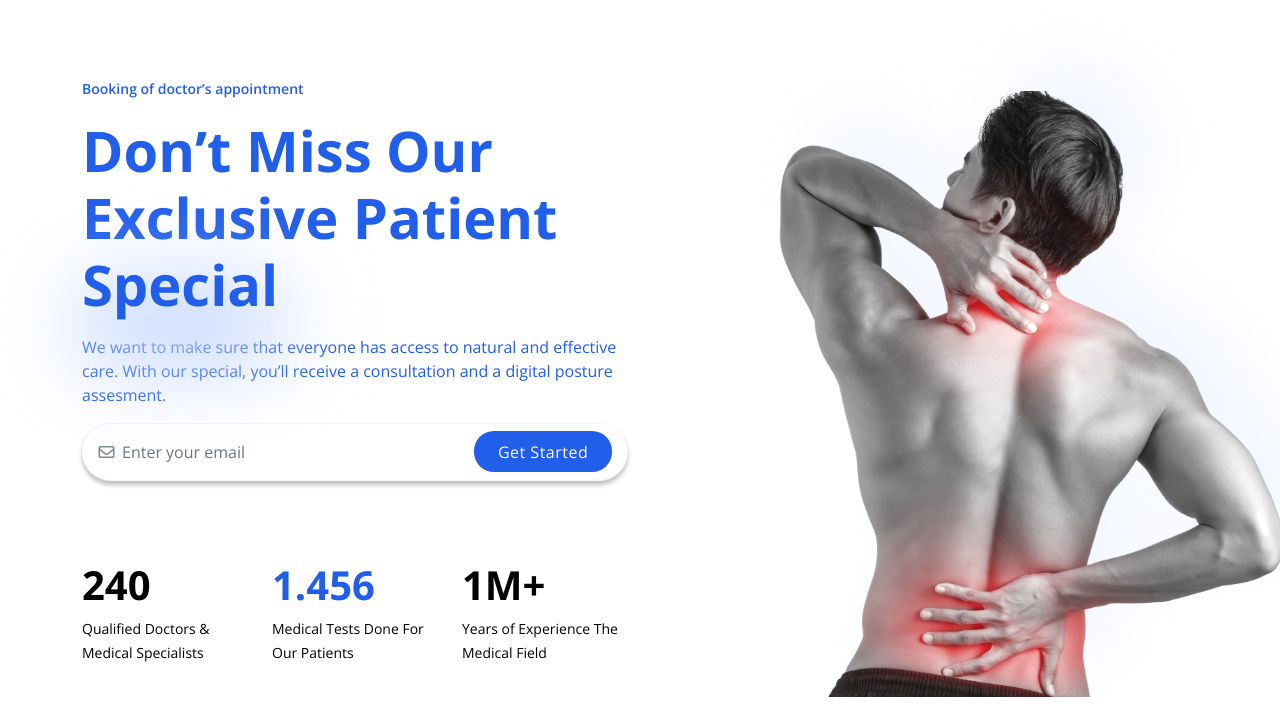
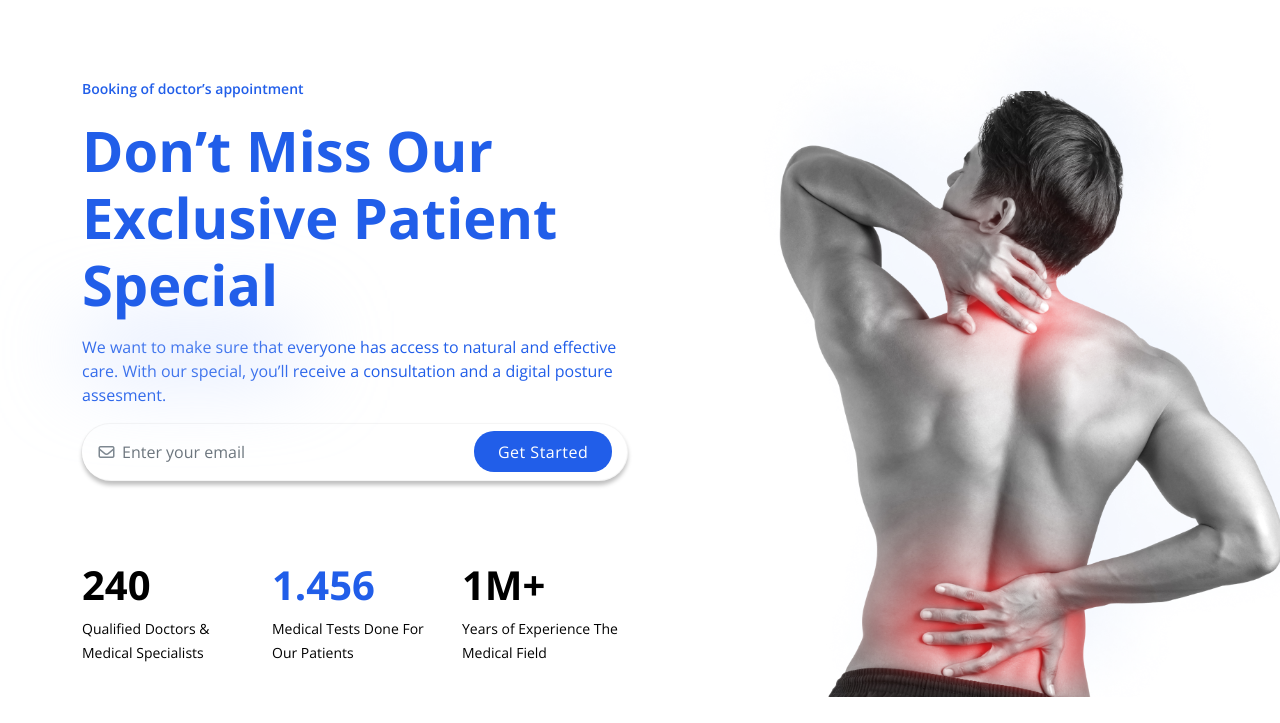
Before and after one commit to ZERO-KAMAL/fitness, a plain HTML site: page index.html in a window 1280 px wide. Shown: the part 77-800 px from the top of the page. Drawn offline with nearby package versions, Linux system fonts and the light colour scheme.

Commit message:
all the thing are done

```diff
--- a/assets/css/index.scss
+++ b/assets/css/index.scss
@@ -120,6 +120,7 @@
                     position: relative !important;
                     font-weight: 700;
                     z-index: 1;
+                    // box-shadow: 19px 3px rgb(33 94 233 / 25%), 0em 5 47.4em rgb(33 94 233 / 25%);
                     &::after {
                         position: absolute;
                         content: "";
@@ -127,8 +128,8 @@
                         left: 0%;
                         background: #bed2ff;
                         filter: blur(44px);
-                        width: 100%;
-                        height: 100%;
+                        width: 220px;
+                        height: 26px;
                         z-index: -1;
                     }
                 }
```
Also changed, not shown: assets/css/index.css, 1 other file.
